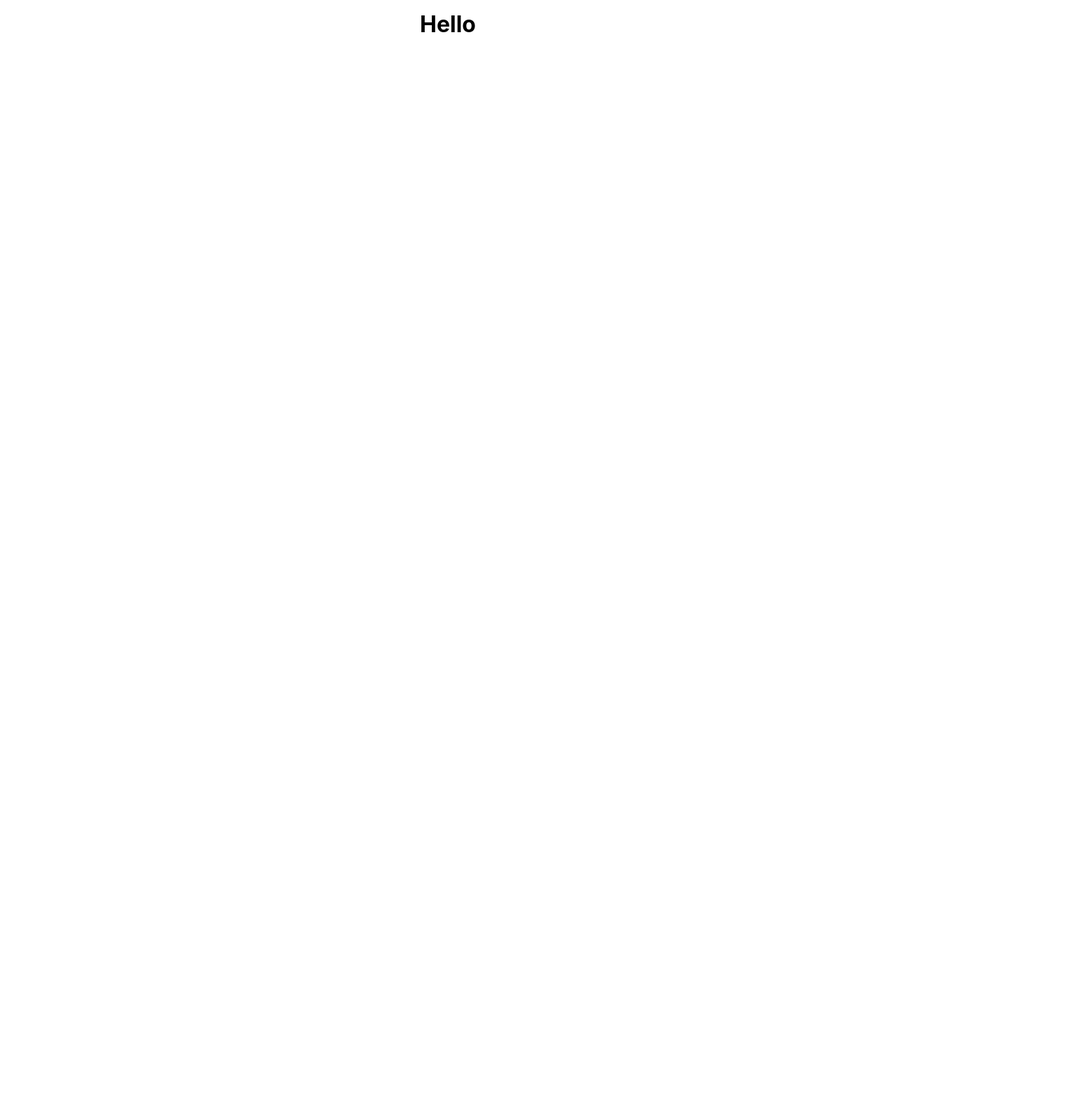
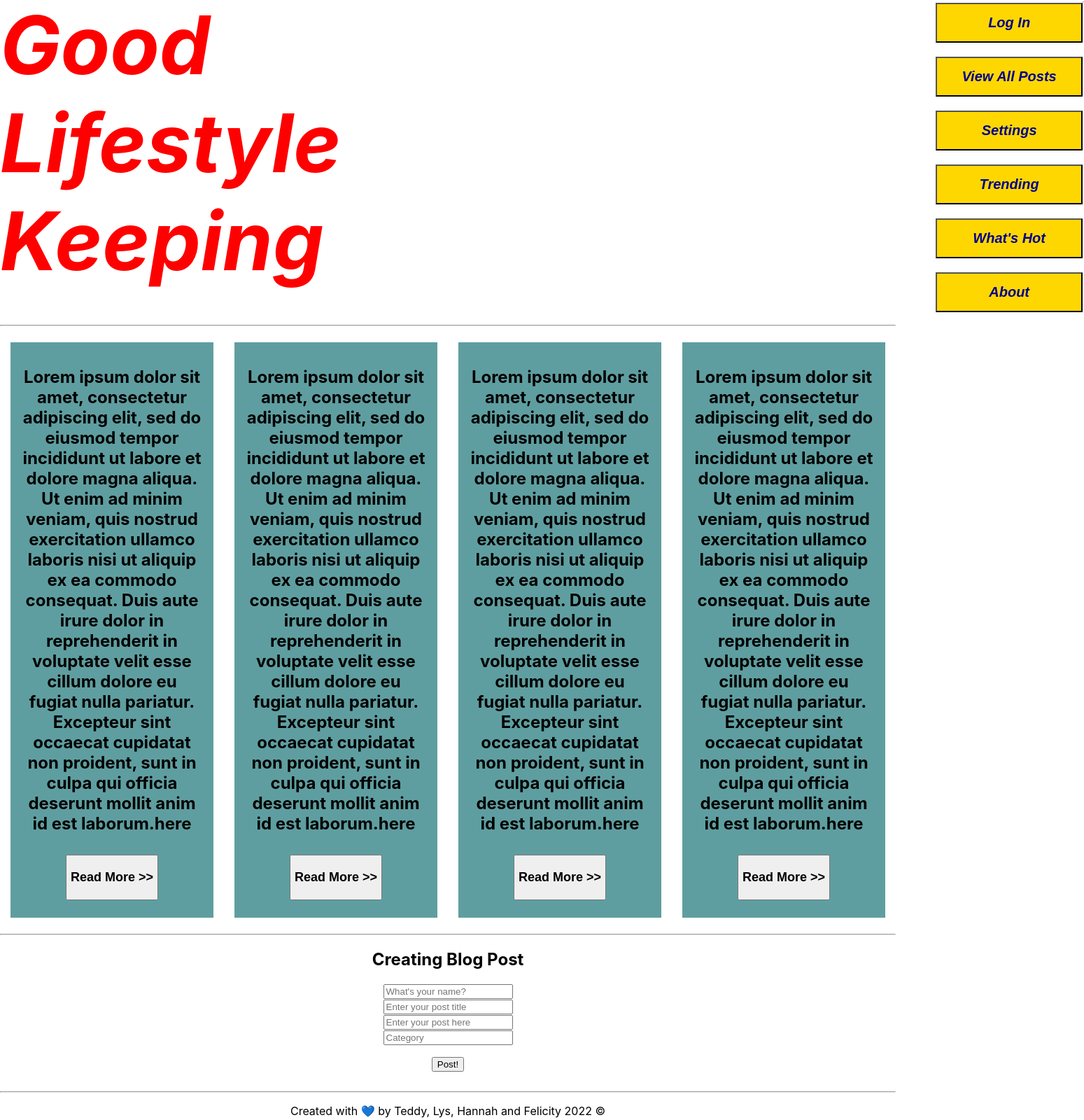
Before and after one commit to TeddyPutus/blogProject, a React (Create React App) app in the folder client/: page / in a window 1280 px wide. Shown: the part 6-1606 px from the top of the page at 70% size, 1549 px wide, since content can reach past the window. Before the commit the page ends 800 px from the top, so only its background shows below. Built offline with nearby package versions, Linux system fonts and the light colour scheme.

Commit message:
frontend - made layout

```diff
--- a/client/package.json
+++ b/client/package.json
@@ -9,6 +9,7 @@
     "react": "^18.2.0",
     "react-dom": "^18.2.0",
     "react-scripts": "5.0.1",
+    "styled-components": "^5.3.6",
     "web-vitals": "^2.1.4"
   },
   "scripts": {
--- a/client/src/App.css
+++ b/client/src/App.css
@@ -36,3 +36,39 @@
     transform: rotate(360deg);
   }
 }
+
+/* STYLING */
+
+/* NAV BAR */
+/* Places navbar on right side of web page */
+body {
+  margin: 0;
+}
+/* nav {
+  display: flex;
+  flex-flow: column wrap;
+  align-content: flex-end;
+  text-align: center;
+} */
+
+header {
+  display: flex;
+  align-items: flex-start;
+
+}
+.info{
+  display: grid;
+  grid-template-columns: 1fr 1fr 1fr 1fr;
+  grid-template-rows:auto ;
+}
+.individual{
+  background-color: cadetblue;
+  padding: 15px;
+  margin: 15px;
+}
+
+.read-more-button{
+  padding:5px;
+  font-size: 12px;
+  margin: 10px;
+}
--- a/client/src/App.js
+++ b/client/src/App.js
@@ -1,11 +1,135 @@
+// IMPORTING CSS FILE
 import './App.css';
 
+// IMPORTING REACT METHODS
+import {useState, useEffect} from 'react'
+
+//IMPORTING COMPONENTS
+import Header from './components/Header'
+// import Navbar from './components/Navbar';
+import Footer from "./components/Footer"
+
+
+
 function App() {
+
+  //USING "useState" TO CREATE BLOG POSTS
+  const [author, setAuthor] = useState()
+  const [title, setTitle] = useState()
+  const [content, setContent] = useState()
+  const [category, setCategory] = useState()
+
+  // SETTING THE OUTPUT FROM WHAT IS ENTERED
+  const [output, setOutput] = useState()
+
+  // MAKING THE BLOG POSTS COLLAPSIBLE
+  const [readMore,setReadMore]=useState(false);
+  const buttonName = readMore ? 'Read Less << ':'Read More >> '
+
+//   const [error, setError] = useState(null)
+//   const [posts, setPosts] = useState([])
+//   const [newPost, setNewPost] = useState({
+
+//     blogPost: "",
+//     author: ""
+// })
+
+//WILL DISPLAY THE DATA RECIEVED FROM BACKEND
+function displayBlogPosts () {
+  return (
+    <div className="allPosts">
+
+    </div>
+  )
+}
+
+// Use effect function for stuff to happen immediately on page render
+// useEffect(() => {
+//   fetch("http://localhost:5001/blogPost/")
+//     .then((res) => res.json())
+//     .then((res) => {
+//     setPosts(res.posts)
+//     },
+//       (error) => {
+//         setError(error)
+//       }
+//     )
+// },[])
+
+async function sendBlogPost() {
+  try {
+       // WORKING WITH OUR OWN REST API - USING OUR LOCALHOST
+    // {} ALLOWS YOU TO SEND ADDITIONAL INFORMATION
+    const response = await fetch("http://localhost:4000", {
+      method: "POST",
+      // TELLS OUR SERVER HOW THE API HANDLES DATA - which is JSON
+      headers: {"Content-Type": "application/json"},
+      body: JSON.stringify({
+
+        author: author,
+        content: content,
+        title: title,
+        category: category
+      })
+    })
+    const data = await response.json();
+    console.log(data)
+    setOutput(data.msg);
+  } catch (error) {
+    console.log(error)
+
+  }
+}
+
+// ARRAY OF OBJECTS - TBD
+const arr = ["Lorem ipsum dolor sit amet, consectetur adipiscing elit, sed do eiusmod tempor incididunt ut labore et dolore magna aliqua. Ut enim ad minim veniam, quis nostrud exercitation ullamco laboris nisi ut aliquip ex ea commodo consequat. Duis aute irure dolor in reprehenderit in voluptate velit esse cillum dolore eu fugiat nulla pariatur. Excepteur sint occaecat cupidatat non proident, sunt in culpa qui officia deserunt mollit anim id est laborum.",
+"Lorem ipsum dolor sit amet, consectetur adipiscing elit, sed do eiusmod tempor incididunt ut labore et dolore magna aliqua. Ut enim ad minim veniam, quis nostrud exercitation ullamco laboris nisi ut aliquip ex ea commodo consequat. Duis aute irure dolor in reprehenderit in voluptate velit esse cillum dolore eu fugiat nulla pariatur. Excepteur sint occaecat cupidatat non proident, sunt in culpa qui officia deserunt mollit anim id est laborum.",
+"Lorem ipsum dolor sit amet, consectetur adipiscing elit, sed do eiusmod tempor incididunt ut labore et dolore magna aliqua. Ut enim ad minim veniam, quis nostrud exercitation ullamco laboris nisi ut aliquip ex ea commodo consequat. Duis aute irure dolor in reprehenderit in voluptate velit esse cillum dolore eu fugiat nulla pariatur. Excepteur sint occaecat cupidatat non proident, sunt in culpa qui officia deserunt mollit anim id est laborum.",
+"Lorem ipsum dolor sit amet, consectetur adipiscing elit, sed do eiusmod tempor incididunt ut labore et dolore magna aliqua. Ut enim ad minim veniam, quis nostrud exercitation ullamco laboris nisi ut aliquip ex ea commodo consequat. Duis aute irure dolor in reprehenderit in voluptate velit esse cillum dolore eu fugiat nulla pariatur. Excepteur sint occaecat cupidatat non proident, sunt in culpa qui officia deserunt mollit anim id est laborum."]
+
   return (
     <div className="App">
       <header>
-        <h1>Hello</h1>
+        <Header />
+        <hr/>
       </header>
+
+      <main>
+        <hr/>
+        <div className="info">
+            {arr.map((item, index) => {
+                return (
+                  <div className="individual">
+                    <h2>{item}here</h2>
+                    {/* <button>See more</button> */}
+                    <button className="read-more-button" onClick={()=>{setReadMore(!readMore)}}><h2>{buttonName}</h2></button>
+                    {/* {readMore && extraContent} */}
+                  </div>
+                )
+            })}
+        </div>
+
+        <hr />
+        <div className="creatingBlogPost">
+          <h2>Creating Blog Post</h2>
+            <input onChange={(event) => setAuthor(event.target.value)} placeholder="What's your name?"/> <br />
+            <input onChange={(event) => setTitle(event.target.value)} placeholder="Enter your post title"/> <br />
+            <input onChange={(event) => setContent(event.target.value)} placeholder="Enter your post here"/> <br />
+            <input onChange={(event) => setCategory(event.target.value)} placeholder="Category"/>
+
+            <p>{output}</p>
+            <button onClick={sendBlogPost}>Post!</button> <br/> <br />
+
+
+        </div>
+        <hr />
+
+
+      </main>
+
+      <footer>
+        <Footer/>
+      </footer>
     </div>
   );
 }
--- a/client/src/components/Footer.js
+++ b/client/src/components/Footer.js
@@ -0,0 +1,7 @@
+export default function Footer() {
+  return (
+    <section>
+      <p>Created with 💙 by Teddy, Lys, Hannah and Felicity 2022 ©</p>
+    </section>
+  )
+}
--- a/client/src/components/Header.js
+++ b/client/src/components/Header.js
@@ -0,0 +1,16 @@
+import React from 'react'
+import { HeaderOne, SubHeading } from '../globalStyles'
+import Navbar from "../components/Navbar"
+
+export default function Header () {
+    return (
+      <>
+        <HeaderOne><i>Good Lifestyle Keeping</i></HeaderOne>
+
+        {/* <SubHeading>This is our webpage</SubHeading> */}
+        <Navbar />
+
+      </>
+    )
+
+}
--- a/client/src/components/Navbar.js
+++ b/client/src/components/Navbar.js
@@ -0,0 +1,18 @@
+import {NavButton} from '../globalStyles/index.js'
+
+
+
+export default function Navbar() {
+  return (
+    <nav className="navbar">
+      <NavButton>Log In</NavButton>
+      <NavButton>View All Posts</NavButton>
+      <NavButton>Settings</NavButton>
+      <NavButton>Trending</NavButton>
+      <NavButton>What's Hot</NavButton>
+      <NavButton>About</NavButton>
+
+
+    </nav>
+  )
+}
--- /dev/null
+++ b/client/src/globalStyles/index.js
@@ -0,0 +1,49 @@
+import styled from 'styled-components'
+// STYLED COMPONENTS
+//COMPONENTS NEED TO START WITH A CAPITAL LETTER
+
+
+export const HeaderOne = styled.h1`
+    display: block;
+    text-align: left;
+    font-size: 9vw;
+    color: red;
+    margin: 0;
+
+`
+
+export const NavBar = styled.nav`
+  /* padding-left: 2000px; */
+  /* background-color: goldenrod; */
+  /* display: flex;
+  flex-flow: column wrap;
+  align-content: flex-end;
+  text-align: center; */
+
+`
+
+export const NavButton = styled.button`
+    background-color: gold;
+    padding: 15px;
+    margin-left: 850px;
+    margin-top: 10px;
+    margin-bottom: 10px;
+    font-family:Arial, Helvetica, sans-serif ;
+    font-size: 20px;
+    font-weight: bold;
+    font-style: italic;
+    color: darkblue;
+    width: fit-content;
+    width: 210px;
+
+`
+
+export const SubHeading = styled.h3`
+    display: inline-block;
+    font-size: 5vw;
+    text-align: left;
+    color: green;
+    display: block;
+
+
+`
```
Also changed, not shown: 1 other file (tests, documents, lock files or other folders).
